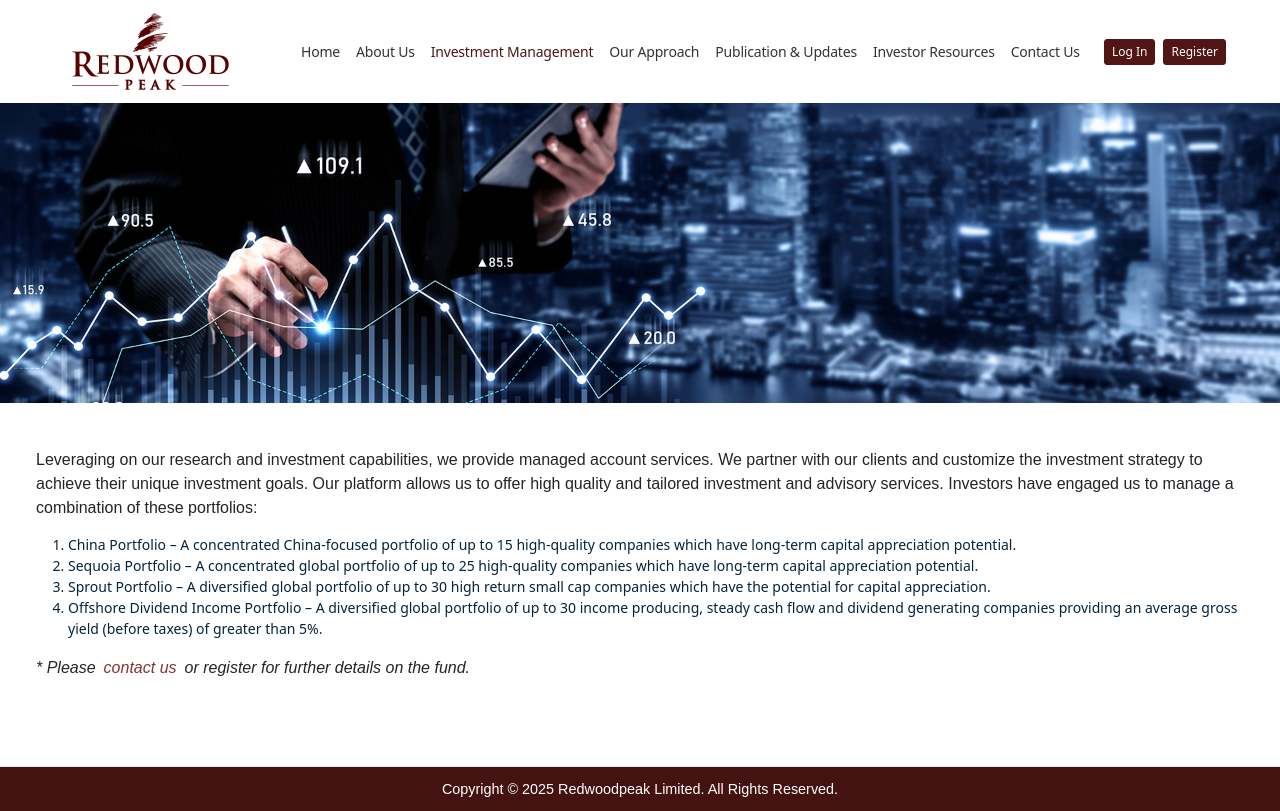
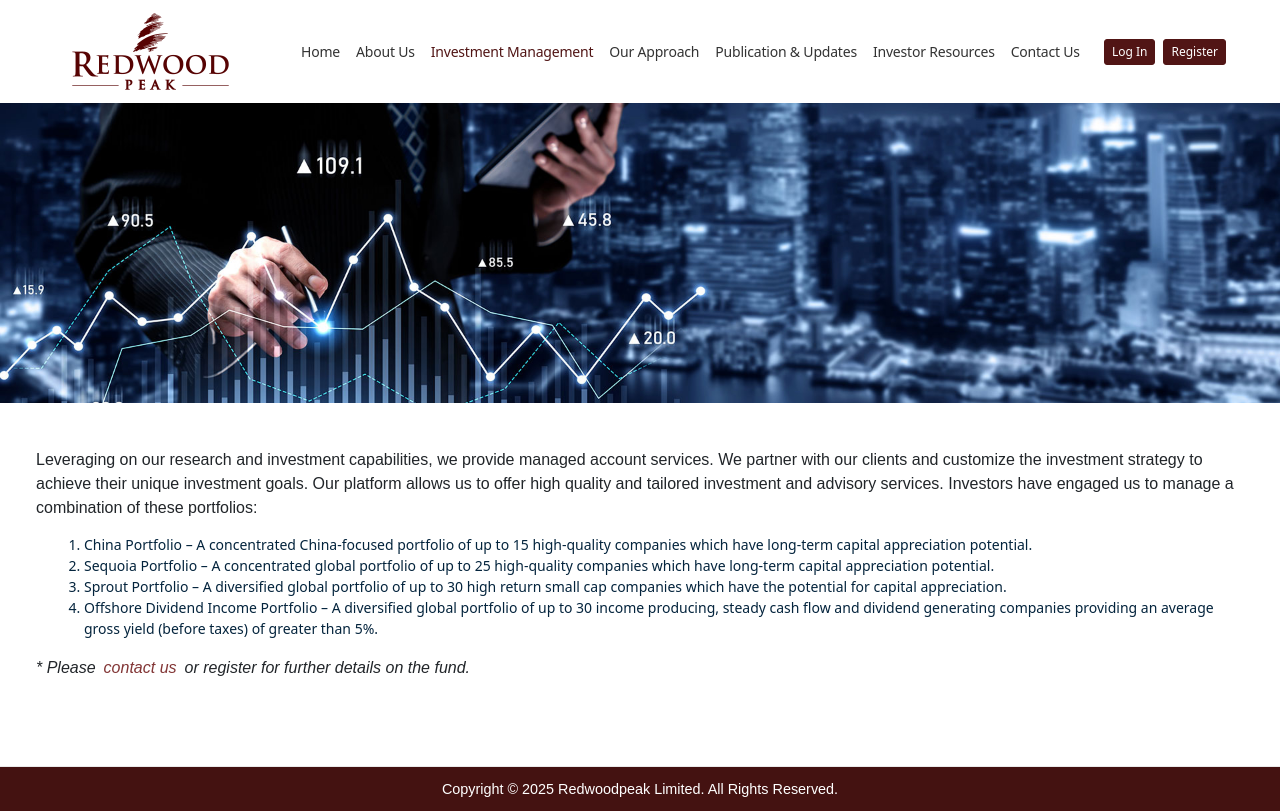
Before and after one commit to Intelli-Management-Group/Redwoodpeak_ReactFE, a React (Create React App) app: page /managed-account in a window 1280 px wide. Shown: the top 811 px of the page. Built offline with nearby package versions, Linux system fonts and the light colour scheme.

Commit message:
Add Indent

```diff
--- a/src/pages/InvestmentManagement/ManagedAccount.js
+++ b/src/pages/InvestmentManagement/ManagedAccount.js
@@ -31,19 +31,19 @@ const ManagedAccount = () => {
                             Leveraging on our research and investment capabilities, we provide managed account services. We partner with our clients and customize the investment strategy to achieve their unique investment goals. Our platform allows us to offer high quality and tailored investment and advisory services. Investors have engaged us to manage a combination of these portfolios:
                         </p>
                         <ol>
-                            <li>
+                            <li className="ms-3">
                                 China Portfolio – A concentrated China-focused portfolio of up to 15
                                 high-quality companies which have long-term capital appreciation potential.
                             </li>
-                            <li>
+                            <li className="ms-3">
                                 Sequoia Portfolio – A concentrated global portfolio of up to 25 high-quality
                                 companies which have long-term capital appreciation potential.
                             </li>
-                            <li>
+                            <li className="ms-3">
                                 Sprout Portfolio – A&nbsp;diversified global portfolio of up to 30 high
                                 return small cap companies which have the potential for capital appreciation.
                             </li>
-                            <li>
+                            <li className="ms-3">
                                 Offshore Dividend Income Portfolio – A diversified global portfolio of up
                                 to 30 income producing, steady cash flow and dividend generating companies
                                 providing an average gross yield (before taxes) of&nbsp;greater than 5%.
```
